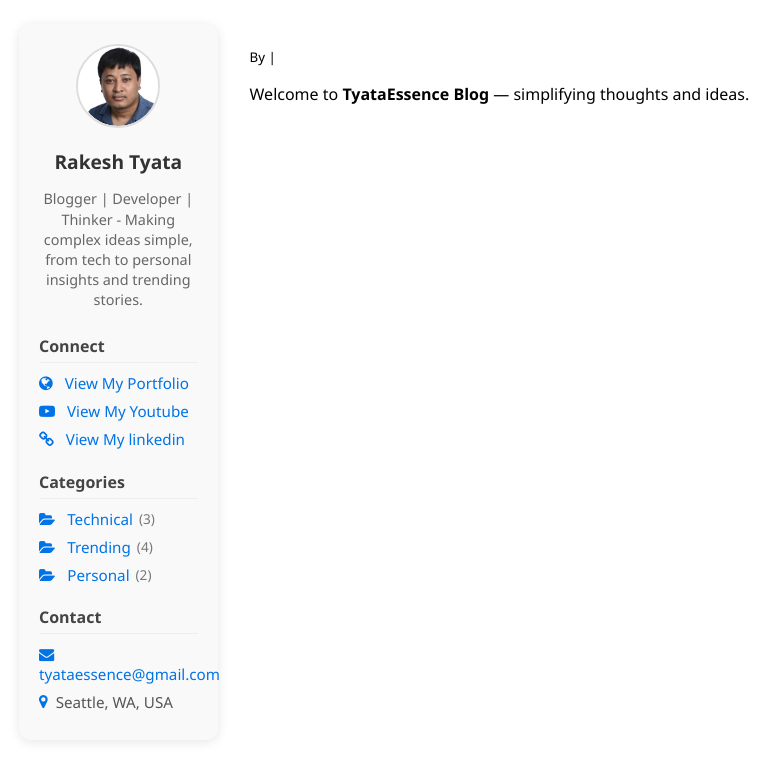
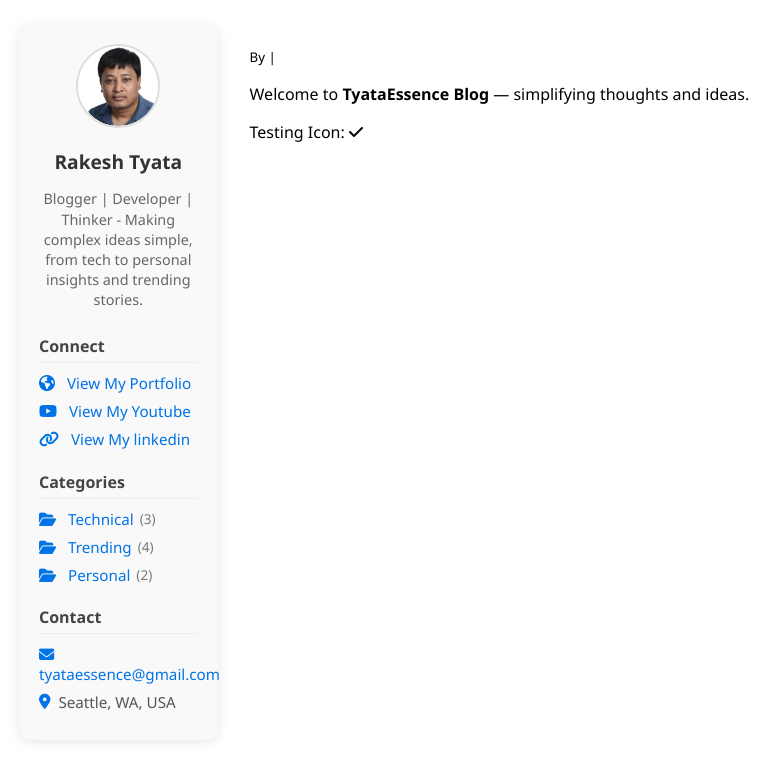
Before and after one commit to tyataessence/tyataessence.github.io, a Jekyll site: the page built from index.md, in a window 1280 px wide. Shown: the top 781 px of the page, without its empty margins (37-817 px from the left). Built offline with Jekyll 4.4.1, drawn with Linux system fonts in a browser that asks for light colours; nearby versions of some CDN libraries; library files that are not in the unit come from our copies.

Commit message:
fixing icons

```diff
--- a/_layouts/default.html
+++ b/_layouts/default.html
@@ -6,7 +6,7 @@
   <title>{{ page.title }}</title>
   <link rel="stylesheet" href="{{ '/assets/css/sidebar.css' | relative_url }}">
   <link rel="stylesheet" href="{{ '/assets/css/layout.css' | relative_url }}">
-  <link rel="stylesheet" href="https://cdnjs.cloudflare.com/ajax/libs/font-awesome/4.7.0/css/font-awesome.min.css">
+  <link rel="stylesheet" href="{{ '/assets/fontawesome/css/font-awesome.min.css' | relative_url }}">
 </head>
 <body>
 
--- a/index.md
+++ b/index.md
@@ -4,3 +4,5 @@ author_profile: true
 ---
 
 Welcome to **TyataEssence Blog** — simplifying thoughts and ideas.
+
+<p>Testing Icon: <i class="fa fa-check"></i></p>
```
Also changed, not shown: assets/fontawesome/font-awesome.min.css (added).
